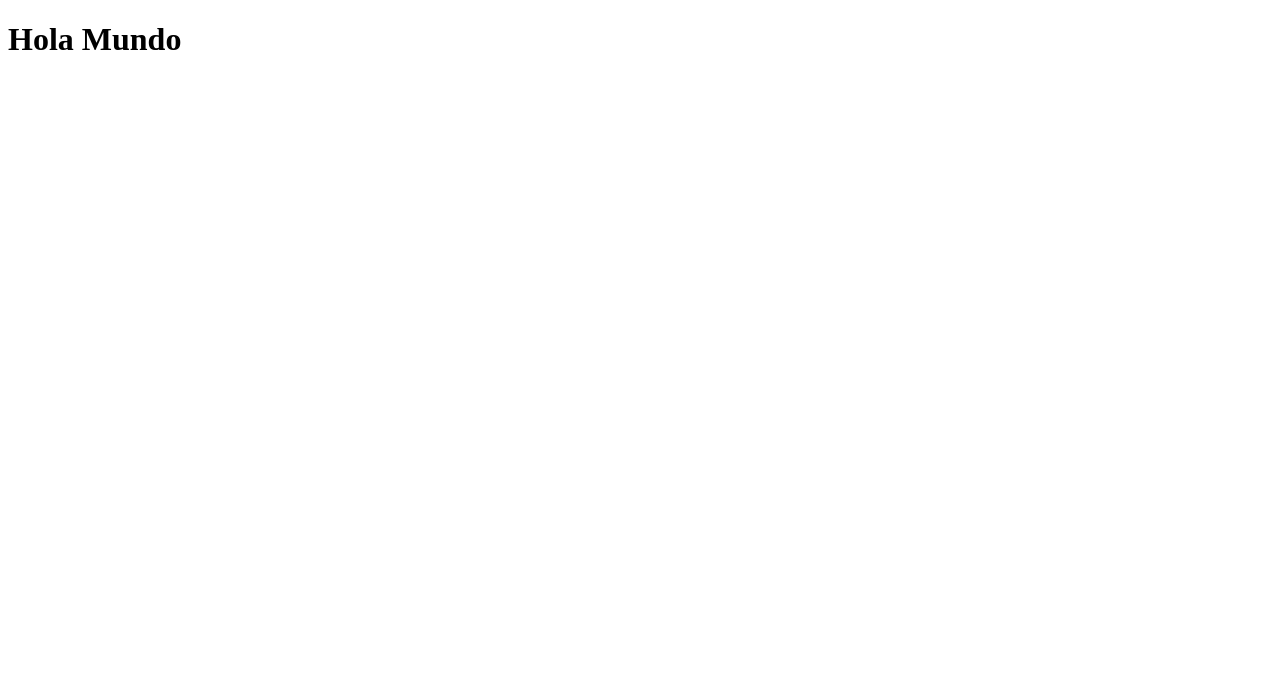
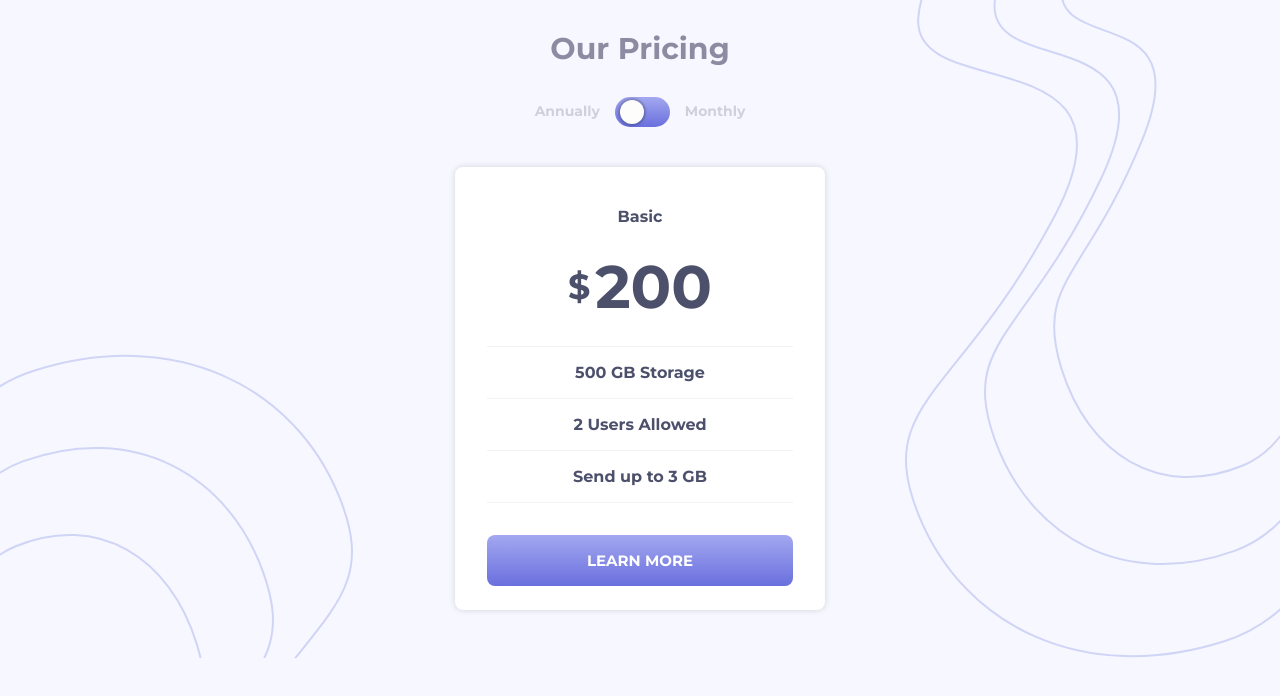
Before and after one commit to carlosqdev/react-pricing-component, a React (Create React App) app: page / in a window 1280 px wide. Shown: the top 696 px of the page. Built offline with nearby package versions, Linux system fonts and the light colour scheme.

Commit message:
Convertimos a componentes jsx, falta empezar a programar

```diff
--- a/src/assets/styles/App.css
+++ b/src/assets/styles/App.css
@@ -1,3 +1,76 @@
+@import url("https://fonts.googleapis.com/css2?family=Montserrat:wght@700&display=swap");
+@import './Vars.css';
+
 body {
-  background-color: blue;
+  margin: 0;
+  padding: 0;
+  font-size: 15px;
+  background-color: var(--bgpage);
+  background-image: url(../static/bg-top.svg);
+  background-repeat: no-repeat;
+  background-position-y: -45px;
+  background-position-x: 130px;
 }
+@media screen and (min-width: 375px) {
+  body {
+    background-position-y: -50px;
+    background-position-x: 180px;
+  }
+}
+@media screen and (min-width: 425px) {
+  body {
+    background-position-x: 230px;
+  }
+}
+@media screen and (min-width: 768px) {
+  body {
+    background-position-x: right;
+    background-position-y: 0;
+  }
+}
+@media screen and (min-width: 1024px) {
+  .header {
+    margin-top: 30px;
+  }
+}
+@media screen and (min-width: 768px) {
+  .cards {
+    background-image: url(../static/bg-bottom.svg);
+    background-repeat: no-repeat;
+    background-position-y: bottom;
+  }
+  .cards .wrapper {
+    width: 765px;
+    flex-direction: row;
+    flex-wrap: wrap;
+    justify-content: center;
+  }
+  .cards .wrapper .card {
+    max-width: 320px;
+    width: 300px;
+  }
+}
+
+@media screen and (min-width: 1024px) {
+  .cards {
+    margin-top: 2.5rem;
+  }
+  .cards .wrapper {
+    width: auto;
+  }
+  .cards .wrapper .card {
+    margin-bottom: 1rem;
+  }
+}
+@media screen and (min-width: 375px) {
+  .cards .wrapper .card {
+    width: 320px;
+  }
+}
+
+@media screen and (min-width: 425px) {
+  .cards .wrapper .card {
+    max-width: 370px;
+    width: 370px;
+  }
+}
--- /dev/null
+++ b/src/assets/styles/Vars.css
@@ -0,0 +1,11 @@
+:root {
+  --TextCard: #4c506b;
+  --white: #ffffff;
+  --bgpage: #f7f7ff;
+  --LightGrayishBlue: #d0d0db;
+  --GrayishBlue: #8b8ba2;
+  --switch1: hsl(236, 72%, 79%);
+  --switch2: hsl(237, 63%, 64%);
+  --switchSpinner: #fdfefb;
+  --line: #f2f2f4;
+}
--- /dev/null
+++ b/src/assets/styles/components/Card.css
@@ -0,0 +1,74 @@
+.cards .wrapper .card {
+  max-width: 320px;
+  width: 285px;
+  box-shadow: 0px 0px 6px rgba(0, 0, 0, 0.15);
+  border-radius: 8px;
+  margin: 0 1rem 2rem 1rem;
+  padding: 1.5rem 0 1.5rem 0;
+  text-align: center;
+  background-color: var(--white);
+  color: var(--TextCard);
+}
+.cards .wrapper .card .title_card {
+  margin: 1rem 2rem 0 2rem;
+  padding: 0;
+  font-family: "Montserrat", sans-serif;
+  font-weight: 700;
+  font-size: 1rem;
+}
+.cards .wrapper .card .card_body {
+  display: flex;
+  flex-direction: column;
+}
+.cards .wrapper .card .card_body .cost {
+  display: flex;
+  align-items: center;
+  justify-content: center;
+  margin: 0 2rem 0 2rem;
+}
+.cards .wrapper .card .card_body .cost .symbol {
+  font-family: "Montserrat", sans-serif;
+  font-weight: 700;
+  font-size: 35px;
+  margin: 1.5rem 0.3rem 1.5rem 0;
+}
+.cards .wrapper .card .card_body .cost .price {
+  margin: 1.5rem 0 1.5rem 0;
+  font-family: "Montserrat", sans-serif;
+  font-weight: 700;
+  font-size: 60px;
+}
+.cards .wrapper .card .card_body .span {
+  font-family: "Montserrat", sans-serif;
+  font-weight: 700;
+  font-size: 1rem;
+}
+.cards .wrapper .card .card_body .line {
+  padding: 1rem;
+  margin: -1px 2rem 0 2rem;
+  border-top: 1px solid var(--line);
+  border-bottom: 1px solid var(--line);
+}
+.cards .wrapper .card .card_body .button {
+  margin: 2rem 2rem 0 2rem;
+  padding: 1rem 0 1rem 0;
+  border-radius: 8px;
+  border: none;
+  background: linear-gradient(var(--switch1), var(--switch2));
+  color: var(--white);
+  font-family: "Montserrat", sans-serif;
+  font-weight: 700;
+  font-size: 15px;
+  text-transform: uppercase;
+  outline: none;
+  cursor: pointer;
+}
+.cards .wrapper .card:hover {
+  transition: 1s ease all;
+  background: linear-gradient(var(--switch1), var(--switch2));
+  color: var(--white);
+}
+.cards .wrapper .card:hover .card_body .button {
+  transition: 1s ease all;
+  border: 1px solid var(--line);
+}
--- /dev/null
+++ b/src/assets/styles/components/CardList.css
@@ -0,0 +1,9 @@
+.cards {
+  margin: 4rem 0 0 0;
+  padding: 0 0 2rem 0;
+}
+.cards .wrapper {
+  display: flex;
+  flex-direction: column;
+  align-items: center;
+}
--- /dev/null
+++ b/src/assets/styles/components/Header.css
@@ -0,0 +1,12 @@
+.header {
+  margin-top: 50px;
+  text-align: center;
+}
+.header .wrapper .title_h1 {
+  margin: 0;
+  padding: 0;
+  font-family: "Montserrat", sans-serif;
+  font-weight: 700;
+  font-size: 30px;
+  color: var(--GrayishBlue);
+}
--- /dev/null
+++ b/src/assets/styles/components/Switch.css
@@ -0,0 +1,44 @@
+.header .wrapper .conten_plans {
+  margin-top: 30px;
+  display: flex;
+  justify-content: center;
+}
+.header .wrapper .conten_plans .copy_switch {
+  margin: 5px 15px 0 15px;
+  padding: 0;
+  font-family: "Montserrat", sans-serif;
+  font-weight: 700;
+  font-size: 14px;
+  color: var(--LightGrayishBlue);
+}
+.header .wrapper .conten_plans .switch {
+  width: 55px;
+  height: 30px;
+  background: linear-gradient(var(--switch1), var(--switch2));
+  border-radius: 100px;
+  border: none;
+  position: relative;
+  cursor: pointer;
+  display: flex;
+  outline: none;
+}
+.header .wrapper .conten_plans .switch::after {
+  content: "";
+  display: block;
+  width: 24px;
+  height: 24px;
+  margin: 3px 5px 1.5px 5px;
+  position: absolute;
+  background: var(--switchSpinner);
+  top: 0;
+  left: 0;
+  right: unset;
+  border-radius: 100px;
+  transition: 0.3s ease all;
+  box-shadow: 0px 0px 2px 2px rgba(0, 0, 0, 0.2);
+}
+.header .wrapper .conten_plans .monthly::after {
+  transition: 0.5s ease all;
+  left: unset;
+  right: 0;
+}
--- /dev/null
+++ b/src/components/Card.jsx
@@ -0,0 +1,30 @@
+import React from 'react';
+import '../assets/styles/components/Card.css';
+
+const Card = () => {
+  return (
+    <div className="card">
+      <h2 className="title_card">Basic</h2>
+      <div className="card_body">
+        <div className="cost">
+          <p>
+            <span className="symbol">&#36;</span>
+          </p>
+          <h2 id="priceBasic" className="price">200</h2>
+        </div>
+        <p className="line">
+          <span className="span">500 GB Storage</span>
+        </p>
+        <p className="line">
+          <span className="span">2 Users Allowed</span>
+        </p>
+        <p className="line">
+          <span className="span">Send up to 3 GB</span>
+        </p>
+        <button className="button">Learn More</button>
+      </div>
+    </div>
+  );
+};
+
+export default Card;
--- /dev/null
+++ b/src/components/CardList.jsx
@@ -0,0 +1,15 @@
+import React from 'react';
+import Card from './Card';
+import '../assets/styles/components/CardList.css';
+
+const CardList = () => {
+  return(
+    <section className="cards">
+      <div className="wrapper">
+        <Card />
+      </div>
+    </section>
+  )
+}
+
+export default CardList;
--- /dev/null
+++ b/src/components/Header.jsx
@@ -0,0 +1,16 @@
+import React from 'react';
+import Switch from './Switch';
+import '../assets/styles/components/Header.css';
+
+const Header = () => {
+  return (
+    <header className="header">
+        <div className="wrapper">
+          <h1 className="title_h1">Our Pricing</h1>
+          <Switch />
+        </div>
+      </header>
+  );
+};
+
+export default Header;
--- /dev/null
+++ b/src/components/Switch.jsx
@@ -0,0 +1,14 @@
+import React from 'react';
+import '../assets/styles/components/Switch.css';
+
+const Switch = () => {
+  return(
+    <div className="conten_plans">
+      <p className="copy_switch">Annually</p>
+      <button className="switch" id="switch"></button>
+      <p className="copy_switch">Monthly</p>
+    </div>
+  );
+};
+
+export default Switch;
--- a/src/containers/App.jsx
+++ b/src/containers/App.jsx
@@ -1,8 +1,14 @@
-import React from 'react';
+import React, { Fragment } from 'react';
+import Header from '../components/Header';
+import CardList from '../components/CardList';
+import '../assets/styles/App.css';
 
 const App = () => {
   return (
-    <h1>Hola Mundo</h1>
+    <Fragment>
+      <Header />
+      <CardList />
+    </Fragment>
   );
 }
 
```
Also changed, not shown: src/assets/static/bg-bottom.svg (added), src/assets/static/bg-top.svg (added).
